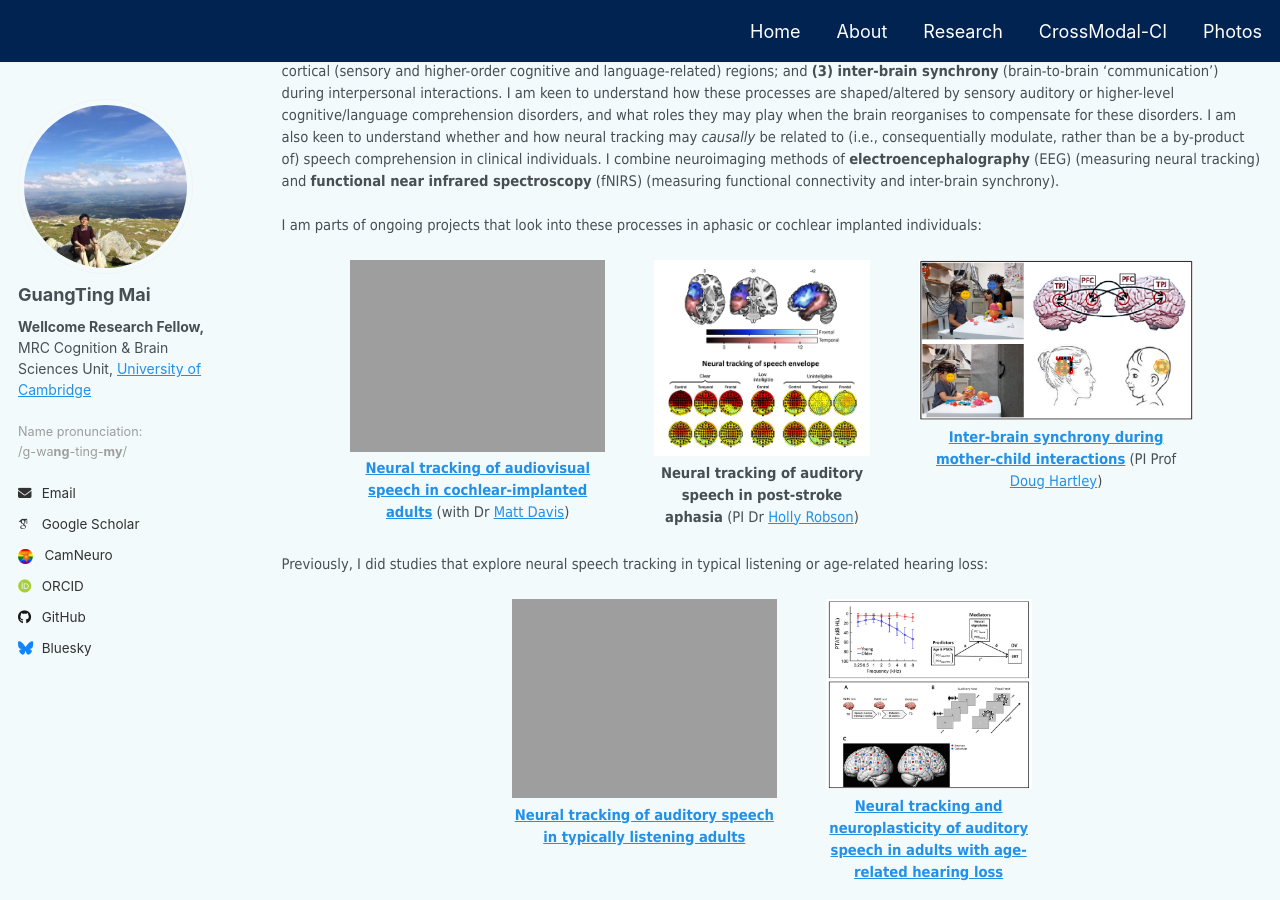
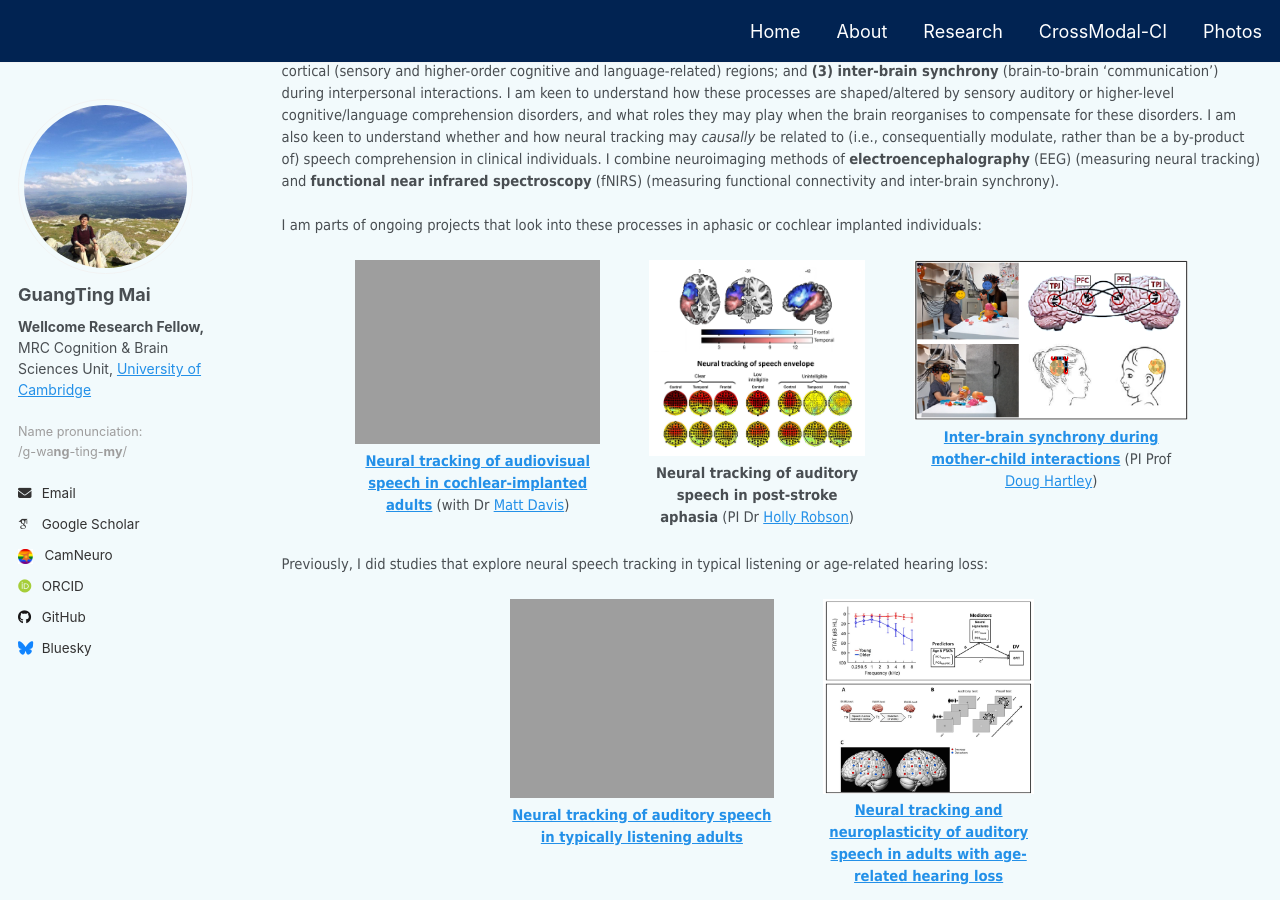
Before and after one commit to guangtingmai/guangtingmai.github.io, a Jekyll site: the page built from _pages/research-content.html, in a window 1280 px wide and 900 px high, scrolled down 344 px. Built offline with Jekyll 4.4.1, drawn with Linux system fonts in a browser that asks for light colours; some web fonts are replaced.

Commit message:
Update research-content.html

```diff
--- a/_pages/research-content.html
+++ b/_pages/research-content.html
@@ -20,7 +20,7 @@ author_profile: true
 <p><span style="font-size: 11pt;font-family: Tahoma;line-height: 1.2;display: block">I am parts of ongoing projects that look into these processes in aphasic or cochlear implanted individuals:</span>
 
 <div style="display: flex;justify-content: center;gap: 5%;margin: 1.5em 0;">
-  <div style="width: 26%; text-align: center;"><a href="https://guangtingmai.github.io/crossmodal-ci/">
+  <div style="width: 25%; text-align: center;"><a href="https://guangtingmai.github.io/crossmodal-ci/">
     <img src="https://guangtingmai.github.io/images/cross-modal-ci-icons.png" style="width:100%; display:block;">
     <p style="width:100%; margin:0.4em 0 0; font-size:11pt; font-family:Tahoma;text-align:center;">
       <strong>Neural tracking of audiovisual speech in cochlear-implanted adults</strong></a> (with Dr <a href="https://www.mrc-cbu.cam.ac.uk/people/matt.davis/">Matt Davis</a>)
@@ -51,7 +51,7 @@ author_profile: true
       <strong>Neural tracking of auditory speech in typically listening adults</strong></a>
     </p>
   </div>
-  <div style="width: 21%; text-align: center;"><a href="https://guangtingmai.github.io/neuraltrack-hearingloss/">
+  <div style="width: 21.5%; text-align: center;"><a href="https://guangtingmai.github.io/neuraltrack-hearingloss/">
     <img src="https://guangtingmai.github.io/images/neural-tracking-hearing-loss-icons.png" style="width:100%; display:block;">
     <p style="width:100%; margin:0.4em 0 0; font-size:11pt; font-family:Tahoma;text-align:center;">
       <strong>Neural tracking and neuroplasticity of auditory speech in adults with age-related hearing loss</strong></a>
```
